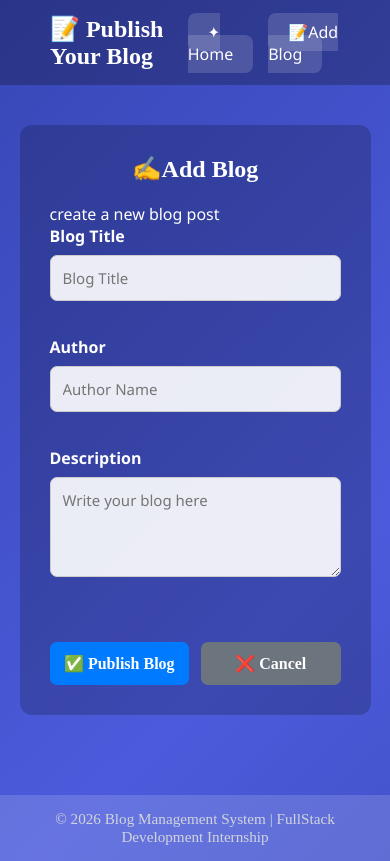
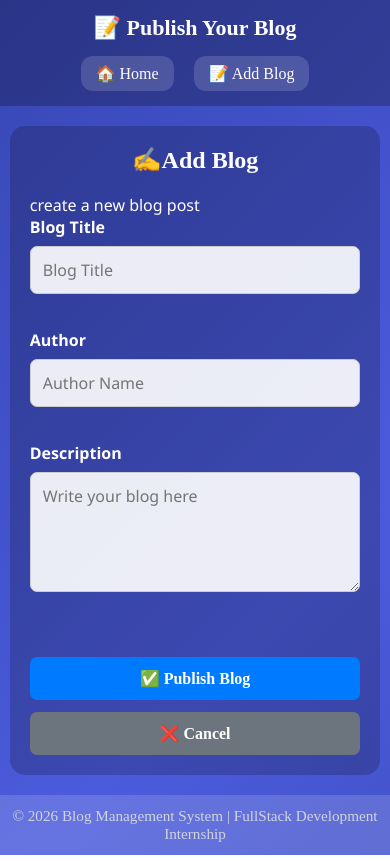
Before and after one commit to Kundaram11/FullStack-Development, a website: page Frontend/Blog.html in a window 390 px wide. Drawn offline with Linux system fonts and the light colour scheme.

Commit message:
Final Deployment of blog management system

```diff
--- a/Frontend/Blog.html
+++ b/Frontend/Blog.html
@@ -10,18 +10,18 @@
 </head>
 <body>
 
-<nav>
+<nav class="navbar">
 
-    <div class="logo">📝 Publish Your Blog</div>
+    <div class="nav-title">
+        📝 Publish Your Blog
+    </div>
 
-    <ul>
-        <li><a href="index.html">✦ Home</a></li>
-        <li><a href="Blog.html">📝Add Blog</a></li>
-    </ul>
+    <div class="nav-links">
+        <a href="index.html" class="nav-btn">🏠 Home</a>
+        <a href="Blog.html" class="nav-btn">📝 Add Blog</a>
+    </div>
 
 </nav>
-
-
 
 <section class="form-section">
 <div class="form-header">
--- a/Frontend/Style.css
+++ b/Frontend/Style.css
@@ -7,7 +7,7 @@
 body {
   display: flex;
   flex-direction: column;
-  min-height: 100%;
+  min-height: 100vh;
   background-color: #2b3990; /* Rich blue background */
   color: #ffffff;
   animation: pageFade 0.8s ease-in-out;
@@ -147,49 +147,10 @@ transform: scale(1.04);
     box-shadow: 0 0 15px rgba(255, 255, 255, 0.5);
 }
 
-/* Footer Section */
-
-
-.footer p {
-  font-size: 0.95rem;
-  color: #d1d5db;
-  font-family: 'Times New Roman', Times, serif;
-}
-
-
-
-/* Navigation Bar */
-nav {
-  background-color: rgba(0, 0, 0, 0.25);
-  display: flex;
-  justify-content: space-between;
-  align-items: center;
-  padding: 15px 50px;
-}
-
 .logo {
   font-size: 1.5rem;
   font-weight: bold;
   font-family: 'Times New Roman', Times, serif;
-}
-
-nav ul {
-  display: flex;
-  list-style: none;
-  gap: 15px;
-}
-
-nav ul li a {
-  color: #ffffff;
-  text-decoration: none;
-  padding: 8px 20px;
-  border-radius: 8px;
-  background-color: rgba(255, 255, 255, 0.15);
-  transition: background-color 0.3s ease;
-}
-
-nav ul li a:hover {
-  background-color: #3b82f6;
 }
 
 /* Title */
@@ -248,16 +209,13 @@ nav ul li a:hover {
 /* BLOG CONTAINER */
 .blog-container {
     display: grid;
+    grid-template-columns: repeat(auto-fit, minmax(280px, 1fr));
+}
 
-    grid-template-columns: repeat(
-        auto-fit,
-        minmax(280px, 1fr)
-    );
-@media(max-width: 768px){
-  .blog-container {
-    grid-template-columns: 1fr;
-  }
-}
+@media (max-width: 768px) {
+    .blog-container {
+        grid-template-columns: 1fr;
+    }
 }
 
 /* BLOG COUNTER */
@@ -359,11 +317,11 @@ nav ul li a:hover {
 
 /* Form Section */
 .form-section {
-  max-width: 600px;
+  max-width: 650px;
   margin: 40px auto;
   background-color: rgba(0, 0, 0, 0.2);
   padding: 30px;
-  border-radius: 12px;
+  border-radius: 15px;
   width: 90%;
 }
 
@@ -418,9 +376,10 @@ textarea {
     padding: 12px;
     border: 1px solid #ccc;
     border-radius: 7px;
-    font-size: 15px;
+    font-size: 16px;
     outline: none;
     transition: 0.3s;
+    box-sizing: border-box;
 }
 
 
@@ -586,18 +545,20 @@ button:active {
 
 /* Footer */
 footer {
-  margin-top: 40px;
-  background-color: rgba(255, 255, 255, 0.15);
-  text-align: center;
-  padding: 15px;
-  bottom: 0;
-  left: 0;
-  width: 100%;
-  z-index: 1000;
+    margin-top: auto;
+    width: 100%;
+    background-color: rgba(255,255,255,0.15);
+    text-align: center;
+    padding: 15px;
+    font-size: 0.95rem;
+    font-family: 'Times New Roman', Times, serif;
+}
+.footer p {
   font-size: 0.95rem;
+  color: #d1d5db;
   font-family: 'Times New Roman', Times, serif;
+}
 
-}
 .loader {
     width: 35px;
     height: 35px;
@@ -702,36 +663,131 @@ h1 {
         transform: translateY(-8px);
     }
 }
-/* RESPONSIVE */
-@media screen and (max-width:480px){
 
-    h1,
-    .title{
-        font-size:1.6rem;
+   /* MOBILE RESPONSIVE */
+
+@media screen and (max-width: 768px) {
+
+    /* Navbar */
+    .navbar {
+        flex-direction: column;
+        gap: 15px;
+        padding: 15px;
+        text-align: center;
     }
 
-    .hero-content h1{
-        font-size:1.8rem;
+    .nav-links {
+        flex-wrap: wrap;
+        justify-content: center;
+
     }
 
-    .hero-content p{
-        font-size:0.95rem;
+    .nav-btn {
+        padding: 8px 15px;
+        font-size: 16px;
     }
 
-    .nav-btn{
-        width:100%;
+    /* Hero */
+    .hero {
+        padding: 20px;
     }
 
-    .search-box{
-        margin:15px;
+    .hero-content h1 {
+        font-size: 2rem;
     }
 
-    .search-box input{
-        font-size:15px;
+    .hero-content p {
+        font-size: 1rem;
     }
 
-    .card{
-        padding:15px;
+    /* Search */
+    .search-box {
+        flex-direction: column;
     }
 
+    .search-box input {
+        width: 100%;
+        max-width: 350px;
+    }
+
+    /* Blog cards */
+    #blogList {
+        grid-template-columns: 1fr;
+        padding: 15px;
+    }
+
+    .card {
+        width: 100%;
+    }
+
+    /* Buttons */
+    .blog-actions {
+        flex-direction: column;
+    }
+
+    .blog-actions button {
+        width: 100%;
+    }
+
+    /* Form */
+    .form-section {
+        width: 95%;
+        padding: 20px;
+        margin: 20px auto;
+    }
+    .form-section h2{
+        font-size:24px;
+    }
+
+    .form-buttons {
+        flex-direction: column;
+    }
+
+    .submit-btn,
+    .cancel-btn,
+    .submitButton,
+    .cancelButton {
+        width: 100%;
+    }
+    textarea {
+        min-height: 120px;
+    }
+
+    footer {
+        font-size: 14px;
+        padding: 12px;
+    }
 }
+
+/* Small phones */
+
+@media screen and (max-width: 480px) {
+
+    .nav-title {
+        font-size: 22px;
+    }
+
+    .hero-content h1 {
+        font-size: 1.6rem;
+    }
+
+    .hero-content p {
+        font-size: 15px;
+    }
+
+    .title {
+        font-size: 1.7rem;
+    }
+
+    .card h2 {
+        font-size: 20px;
+    }
+
+    .card p {
+        font-size: 14px;
+    }
+
+    .blog-date {
+        font-size: 13px;
+    }
+}
```
